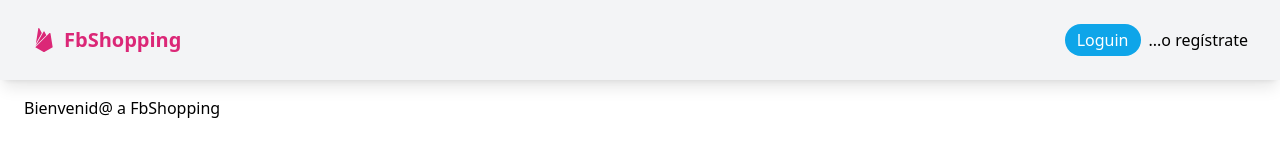
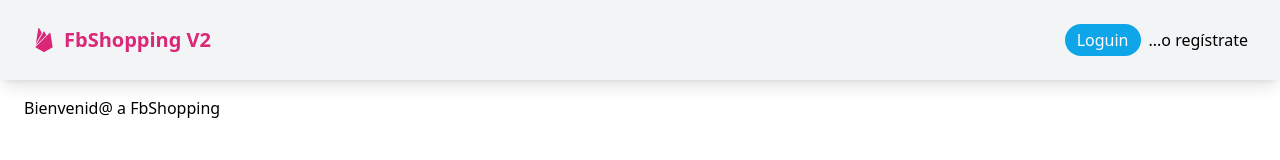
Before and after one commit to jatsala/jats-fb-shopping, a React (Create React App) app: page / in a window 1280 px wide. Shown: the top 160 px of the page. Built offline with nearby package versions, Linux system fonts and the light colour scheme; no server answers.

Commit message:
nueva version de shopping

```diff
--- a/package.json
+++ b/package.json
@@ -18,7 +18,8 @@
     "start": "react-scripts start",
     "build": "react-scripts build",
     "test": "react-scripts test",
-    "eject": "react-scripts eject"
+    "eject": "react-scripts eject",
+    "firebase:deploy": "npm run build && firebase deploy"
   },
   "eslintConfig": {
     "extends": [
--- a/src/components/Header.jsx
+++ b/src/components/Header.jsx
@@ -23,7 +23,7 @@ const Header = () => {
         <header className="h-20 w-full bg-gray-100 shadow-lg flex items-center justify-between px-8 fixed top-0">
             <div className='flex items-center gap-2 cursor-pointer' onClick={() => setRoute('home')}>
                 <SiFirebase className='text-2xl text-pink-600' />
-                <div className='text-xl font-semibold text-pink-600'>FbShopping</div>
+                <div className='text-xl font-semibold text-pink-600'>FbShopping V2</div>
             </div>
             <div className='flex gap-2'>
                 {user ? <>
```
Also changed, not shown: firebase.json (added), 2 other files (tests, documents, lock files or other folders).
